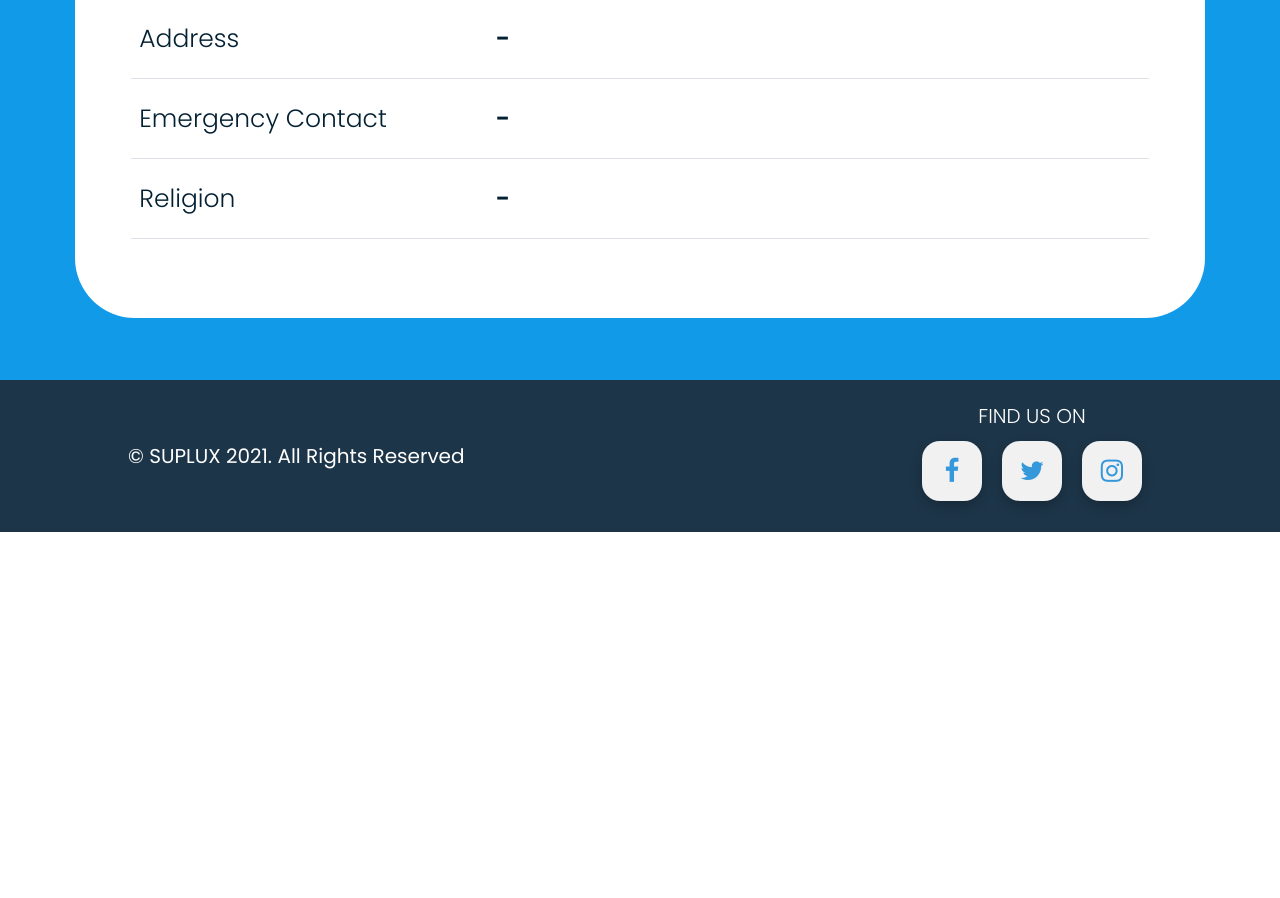
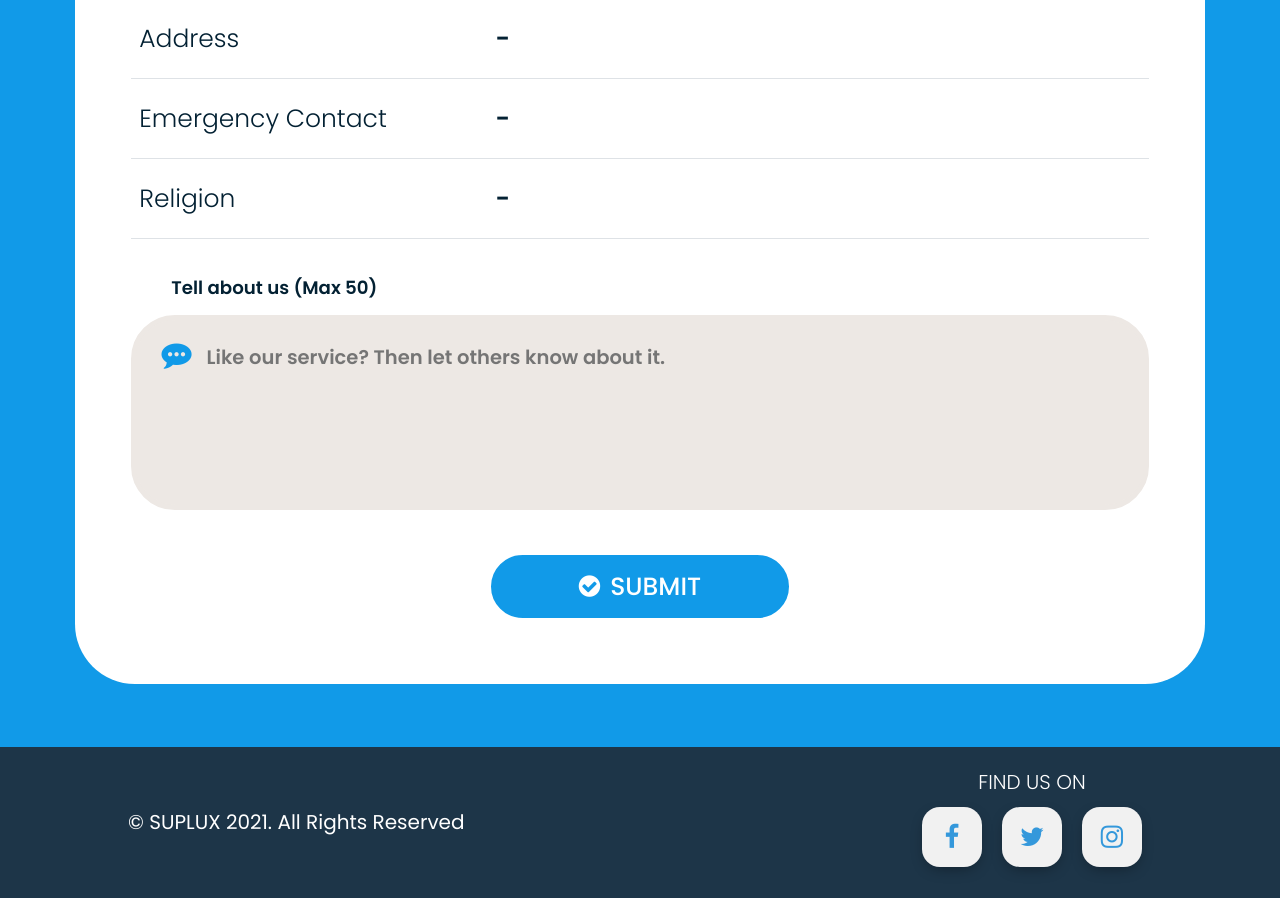
Before and after one commit to mjaumi/SUPLUX-WEB-SITE, a PHP site: page /profile.php in a window 1280 px wide. Shown: the part 990-1888 px from the top of the page. Before the commit the page ends 1522 px from the top, so only its background shows below. Run offline with PHP 8.4, Linux system fonts and the light colour scheme; the visitor is signed in with stand-in values (Sample User, id 1); data that the repository does not hold is empty; some libraries are stand-ins or nearby versions.

Commit message:
testimonial added

```diff
--- a/css/user-home.css
+++ b/css/user-home.css
@@ -143,6 +143,27 @@ main{
     opacity: 1;
 }
 
+.testimonial_form{
+
+    width: 90%;
+}
+
+.button-wrapper-testimonial{
+
+    margin-top: 2em;
+    width: 100%;
+    display: flex;
+    justify-content: center;
+}
+
+.button-wrapper-testimonial button{
+
+    width: 30%;
+    border-radius: 300px;
+    padding: 0.5em 0.5em;
+    font-size: 25px;
+}
+
 #footer{
 
     min-height: 100px;
@@ -188,4 +209,9 @@ main{
 
         font-size: 2em;
     }
+
+    .button-wrapper-testimonial button{
+
+        font-size: 12px;
+    }
 }
--- a/profile.php
+++ b/profile.php
@@ -328,13 +328,11 @@ if (isset($_POST['cancel'])) {
                             <div id="edit_option">
                                 <p class="edit_option_text"><i class="fa fa-pencil-square-o" aria-hidden="true"></i>Edit</p>
                             </div>
-                            <div class="user_info d-flex align-items-center justify-content-center">
+                            <div class="user_info d-flex align-items-center justify-content-center flex-column">
                                 <table class="table info_table">
                                     <tbody>
                                         <tr>
-
                                             <td class="field_name">Name</td>
-
                                             <td class="user_data"><?php echo $user_name?></td>
                                         </tr>
                                         <tr>
@@ -371,6 +369,20 @@ if (isset($_POST['cancel'])) {
                                         </tr>
                                     </tbody>
                                 </table>
+
+                                <div class="testimonial_form">
+                                    <form action="" method="POST">
+                                        <p class="form-text">Tell about us (Max 50)</p>
+                                        <div id="textarea" class="form-input-wrapper flexbox-left-start">
+                                            <i class="fa fa-commenting" aria-hidden="true"></i>
+                                            <textarea class="form-input" id="testimonial" name="tetimonial" placeholder="Like our service? Then let others know about it." maxlength="50" aria-label=""></textarea>
+                                        </div>
+
+                                        <div class="button-wrapper-testimonial">
+                                            <button type="submit" class="button" name="submit_form"><i class="fa fa-check-circle" aria-hidden="true"></i>SUBMIT</button>
+                                        </div>
+                                    </form>
+                                </div>
                             </div>
                         </div>
                         <div id="edit_form">
```
